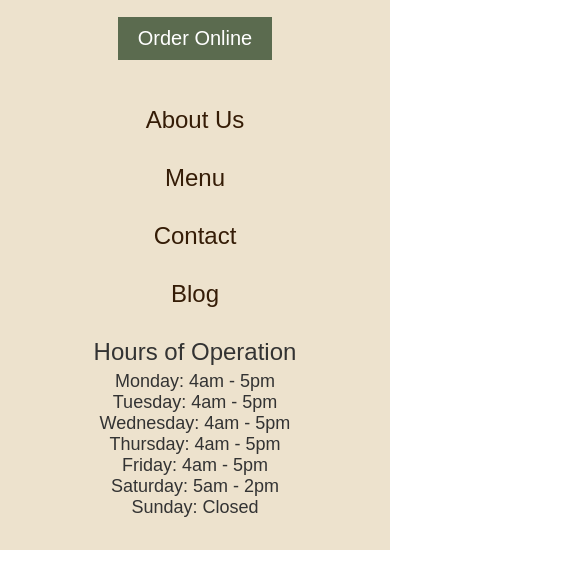
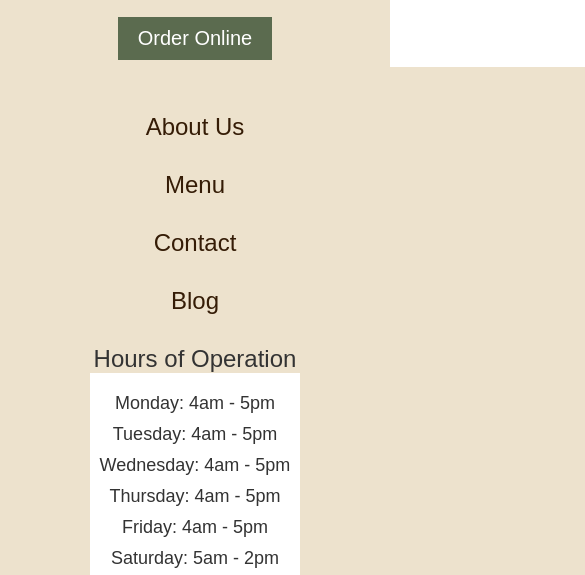
Before and after one commit to JerromyC/cozyCafe, a plain HTML site: page index.html in a window 390 px wide. Shown: the part 269-844 px from the top of the page, 585 px wide, since content can reach past the window. Drawn offline with Linux system fonts and the light colour scheme.

Commit message:
Finished up the functionality for the mobileNavBar; still needs some tweaks though will touch up upon review of site before labeling complete

```diff
--- a/sip.css
+++ b/sip.css
@@ -31,15 +31,20 @@
 
     .mobileNavBar_container {
         display: block;
+        position: relative;
+        z-index: 100;
     }
 
     .mobileNavBar {
+        position: absolute;
+        bottom: -550px;
+        left: 0;
         width: 100vw;
         height: auto;
-        z-index: 10000;
         background-color: var(--tan);
     }
 
+    /* Styles removed/added during hide/show functionality openSesame() */
     .mobileNavBar-hidden {
         display: none;
     }
@@ -52,12 +57,15 @@
     }
 
     .mobileNavBar_heading_hours {
-        padding-top: 5px;
-        align-items: center;
+        background-color: var(--white);
+        width: auto;
+        padding: 10px;
     }
 
     .mobileNavBar_heading_hours li {
         font-size: .75em;
+        margin-top: 10px;
+        text-align: left;
     }
 
     .mobileNavBar_link {
--- a/style.css
+++ b/style.css
@@ -163,13 +163,13 @@ footer {
 @media screen and (min-width: 250px) and (max-width: 750px) {
     header {
         width: 100%;
-        overflow: hidden;
     }
 
     header img {
         max-width: 250px;
         width: auto;
         height: auto;
+        margin: auto;
     }
 
     nav {
```
